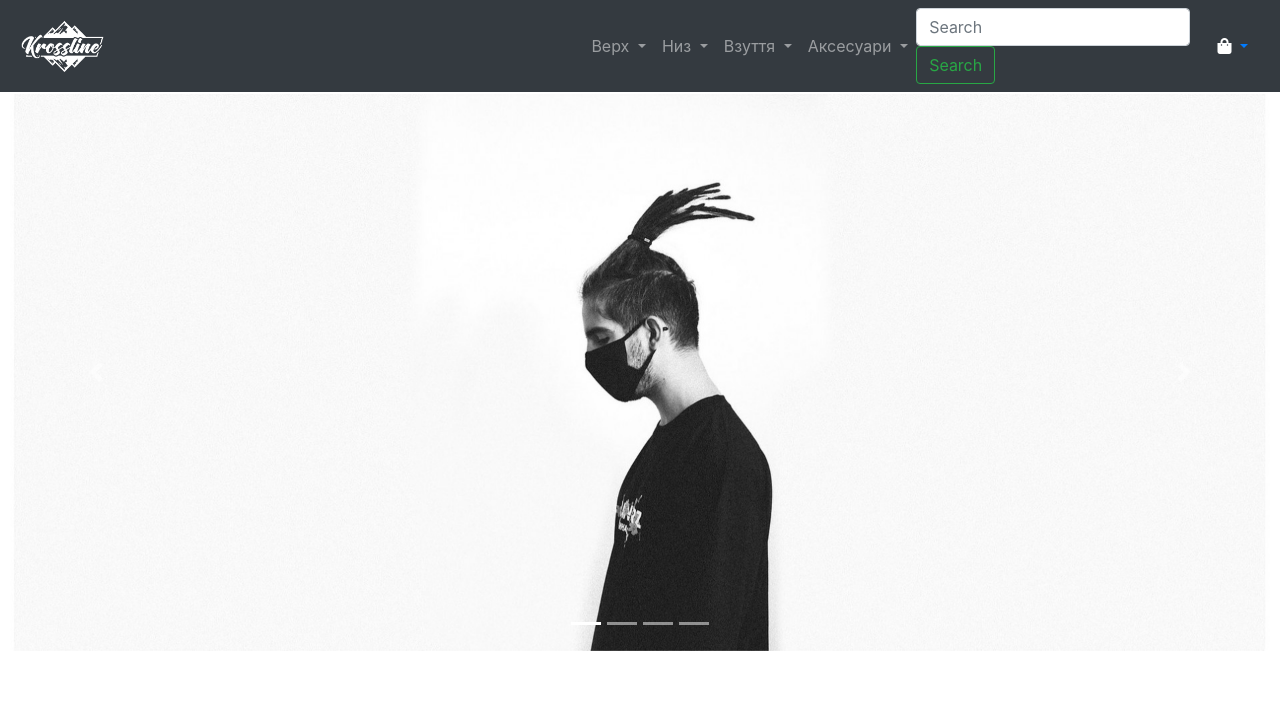
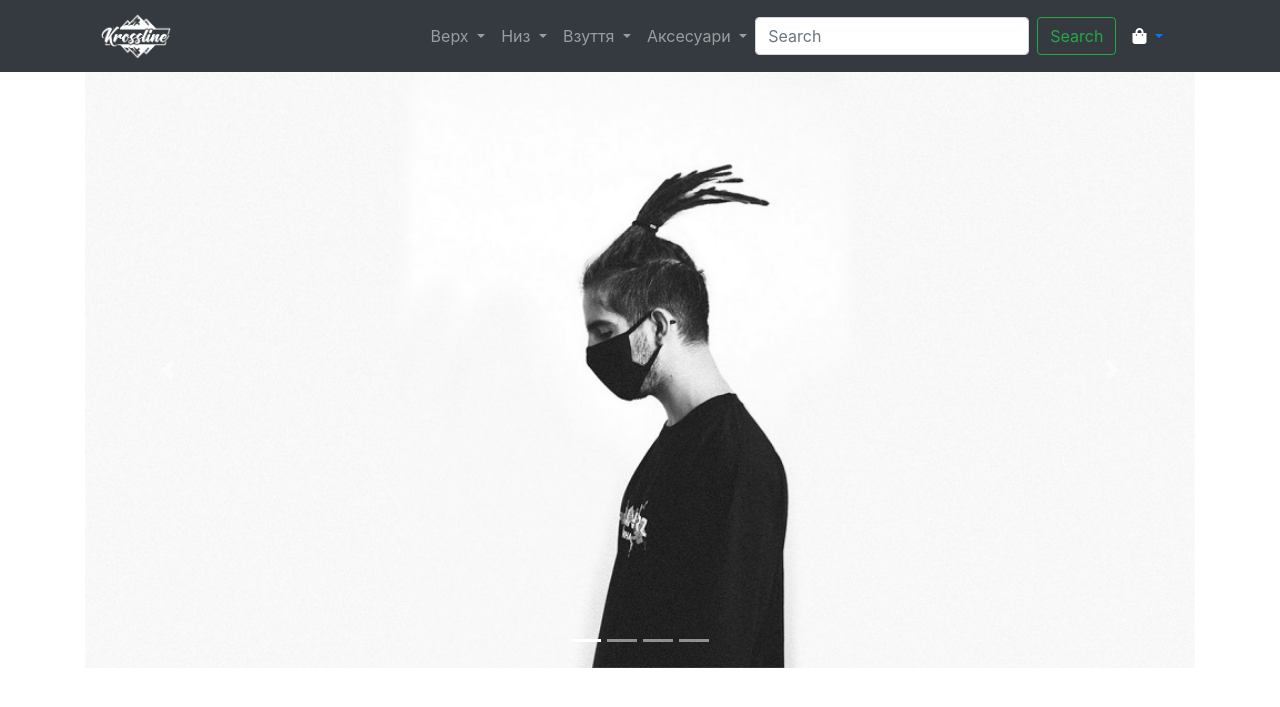
Before and after one commit to 801Khomenko/for_server, a PHP site: page /index.html in a window 1280 px wide. Shown: the top 707 px of the page. Run offline with PHP 8.4, Linux system fonts and the light colour scheme.

Commit message:
carusel!

```diff
--- a/index.html
+++ b/index.html
@@ -11,18 +11,20 @@
     <link rel="stylesheet" href="styles.css">
 </head>
 <body>
-<header>
-    <nav class="navbar navbar-expand-lg navbar-dark bg-dark">
-        <a class="navbar-brand" href="#">
-            <img src="img/logo.png" class="logo" width="30" height="30" alt="">
+<header class="bg-dark">
+    <div class="container">
+        <div class="row">
+            <div class="col">
+                <nav class="navbar navbar-expand-lg navbar-dark">
+        <a class="navbar-brand logo" href="#">
+            <img src="img/logo.png" alt="">
         </a>
         <button class="navbar-toggler" type="button" data-toggle="collapse" data-target="#navbarSupportedContent" aria-controls="navbarSupportedContent" aria-expanded="false" aria-label="Toggle navigation">
           <span class="navbar-toggler-icon"></span>
         </button>
 
-        <div class="collapse navbar-collapse" id="navbarSupportedContent">
-          <ul class="navbar-nav mr-auto">
-
+        <div class="collapse navbar-collapse flex-end" id="navbarSupportedContent">
+          <ul class="navbar-nav">
             <li class="nav-item dropdown">
                 <a class="nav-link dropdown-toggle" href="#" id="navbarDropdown" role="button" data-toggle="dropdown" aria-haspopup="true" aria-expanded="false">
                     Верх
@@ -84,9 +86,15 @@
                <p>Ваша корзина пуста!</p>
         </li>
     </nav>
+            </div>
+        </div>
+    </div>
+
 </header>
-
-<div class="carusel">
+<div class="container">
+    <div class="row">
+        <div class="col">
+            <div class="carousel">
             <div id="carouselExampleIndicators" class="carousel slide" data-ride="carousel">
                 <ol class="carousel-indicators">
                     <li data-target="#carouselExampleIndicators" data-slide-to="0" class="active"></li>
@@ -118,6 +126,9 @@
                 </a>
             </div>
             </div>
+        </div>
+    </div>
+</div>
 
 
 
--- a/styles.css
+++ b/styles.css
@@ -4,8 +4,7 @@
 }
 
 body{
-
-
+    width: 100%;
 }
 
 a{
@@ -18,29 +17,21 @@ li{
 }
 
 header{
-    display: flex;
-    justify-content: center;
+
 }
 
 .logo{
-    width: 15%;
-    height: 15%;
-    margin: 5px;
     flex-grow: 1;
+}
+
+.logo img{
+    width: 70px;
 }
 
 .nav-item .fas{
     color: white;
 }
 
-.carusel{
-    display: flex;
-    justify-content: center;
-    border-top: 2px solid white;
-    max-width: 100%;
+.flex-end{
+    justify-content: flex-end;
 }
-
-.carusel .carousel-inner .img{
-    width: 1000px;
-    height: 630px;
-}
```
Also changed, not shown: img/alanterz1.jpg, img/bezet1.jpg, img/bezet2.jpg, 1 other file. Lines whose indentation alone changed are shown as unchanged.
